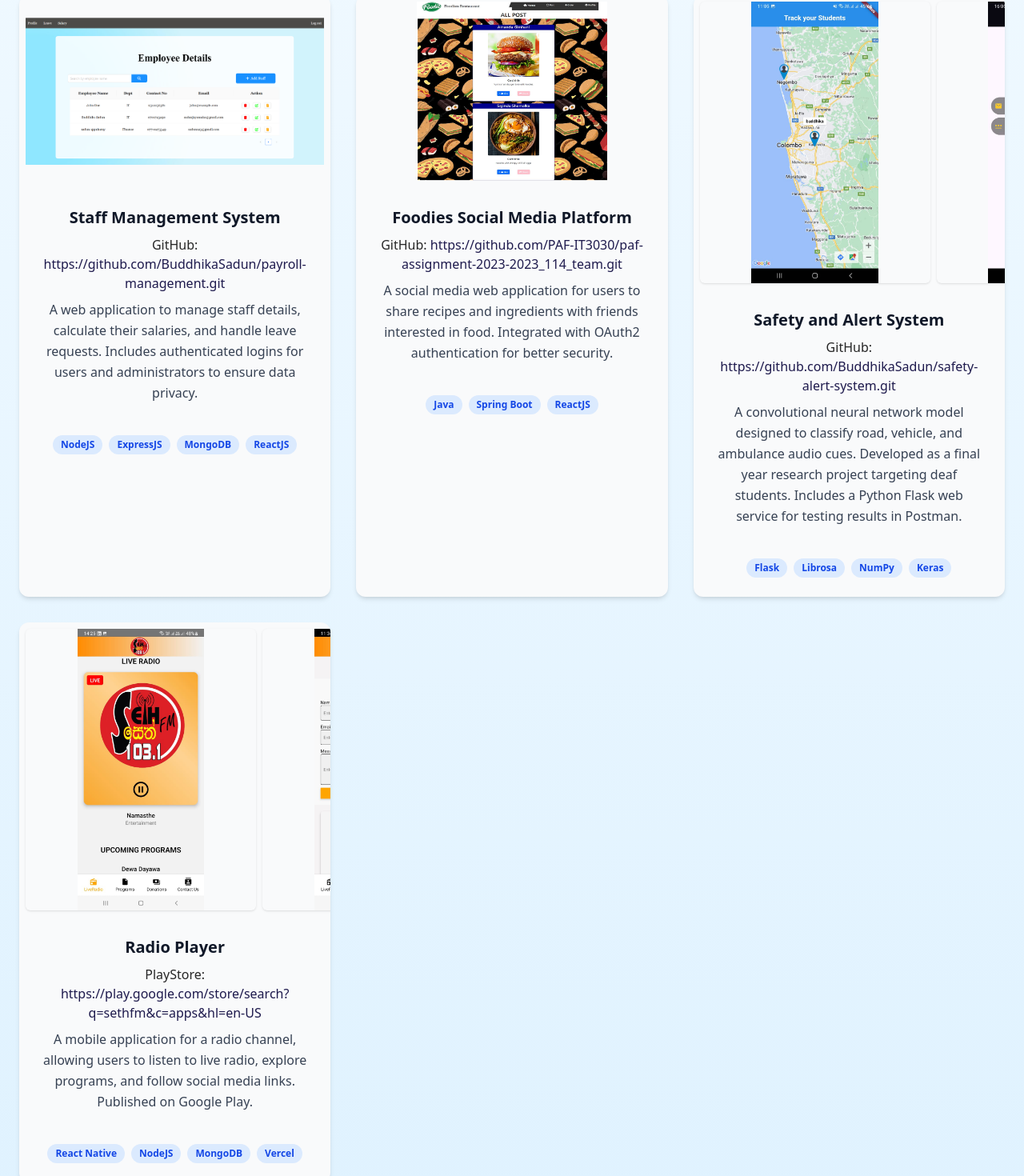
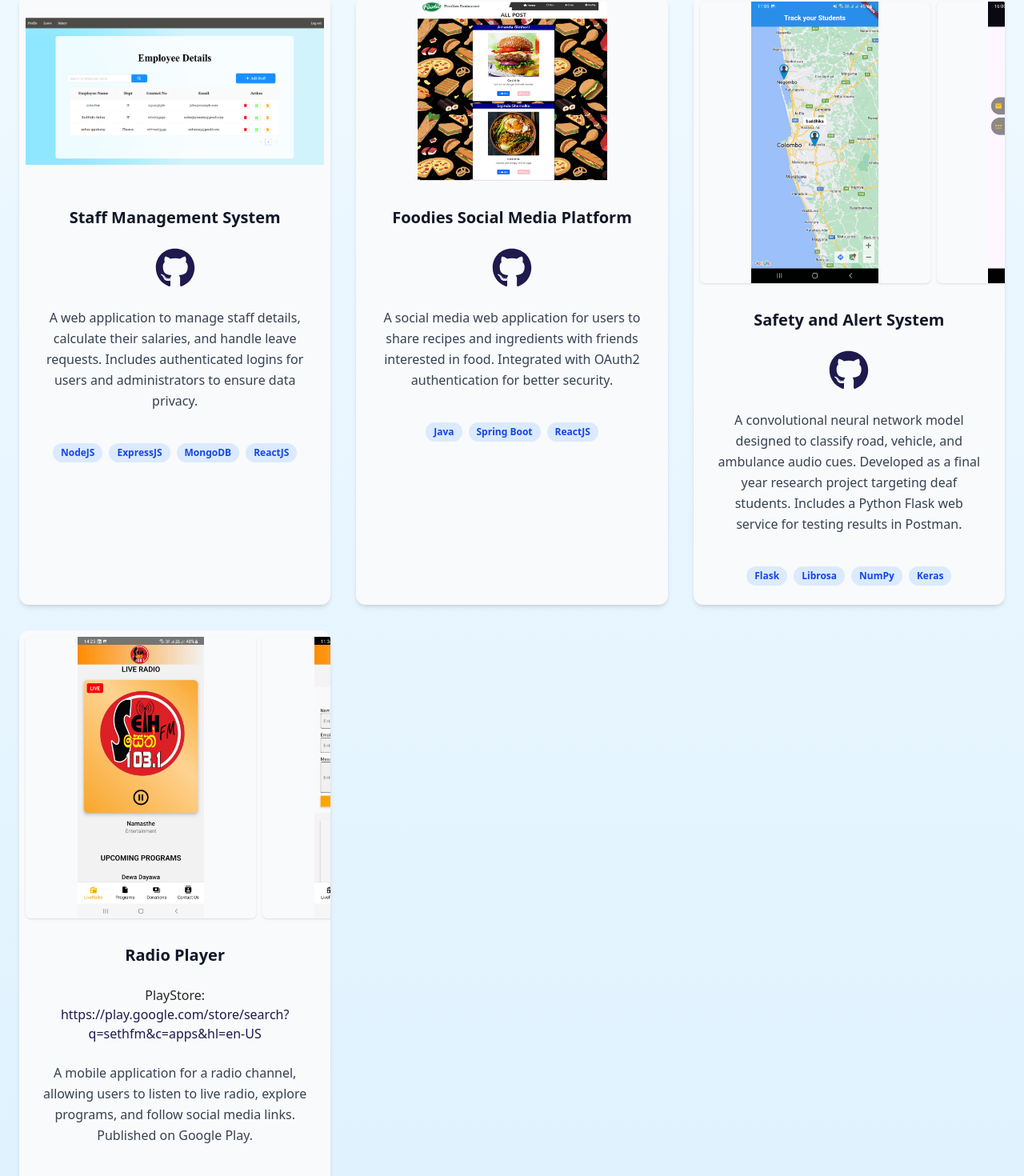
Before and after one commit to BuddhikaSadun/portfolio, a React (Vite) app: page / in a window 1280 px wide. Shown: the part 2030-3500 px from the top of the page at 80% size. Built offline with nearby package versions, Linux system fonts and the light colour scheme.

Commit message:
Updated Projects component

```diff
--- a/src/components/pages/Projects.jsx
+++ b/src/components/pages/Projects.jsx
@@ -1,5 +1,7 @@
 import React from "react";
 import { motion } from "framer-motion";
+import { FaGithub } from "react-icons/fa";
+import { FaGooglePlay } from "react-icons/fa";
 
 function Projects({ project }) {
   return (
@@ -50,18 +52,23 @@ function Projects({ project }) {
               <h3 className="text-xl font-semibold mb-2 text-gray-900">
                 {project.title}
               </h3>
-              <p className="text-md font-medium text-neutral-800 mb-2">
+              <p className="flex flex-col  items-center text-md font-medium text-neutral-800 mb-2 py-4">
                 {project.github ? (
                   <>
-                    GitHub:{"  "}
-                    <a className="cursor-pointer text-indigo-950 hover:text-blue-700">
-                      {project.github}
+                    <a
+                      href={project.github}
+                      className="cursor-pointer text-indigo-950 hover:text-blue-700 justify-center"
+                    >
+                      <FaGithub size={50} />
                     </a>
                   </>
                 ) : (
                   <>
                     PlayStore:{"  "}
-                    <a className="cursor-pointer text-indigo-950 hover:text-blue-700">
+                    <a
+                      href={project.playStore}
+                      className="cursor-pointer text-indigo-950 hover:text-blue-700"
+                    >
                       {project.playStore}
                     </a>
                   </>
```
